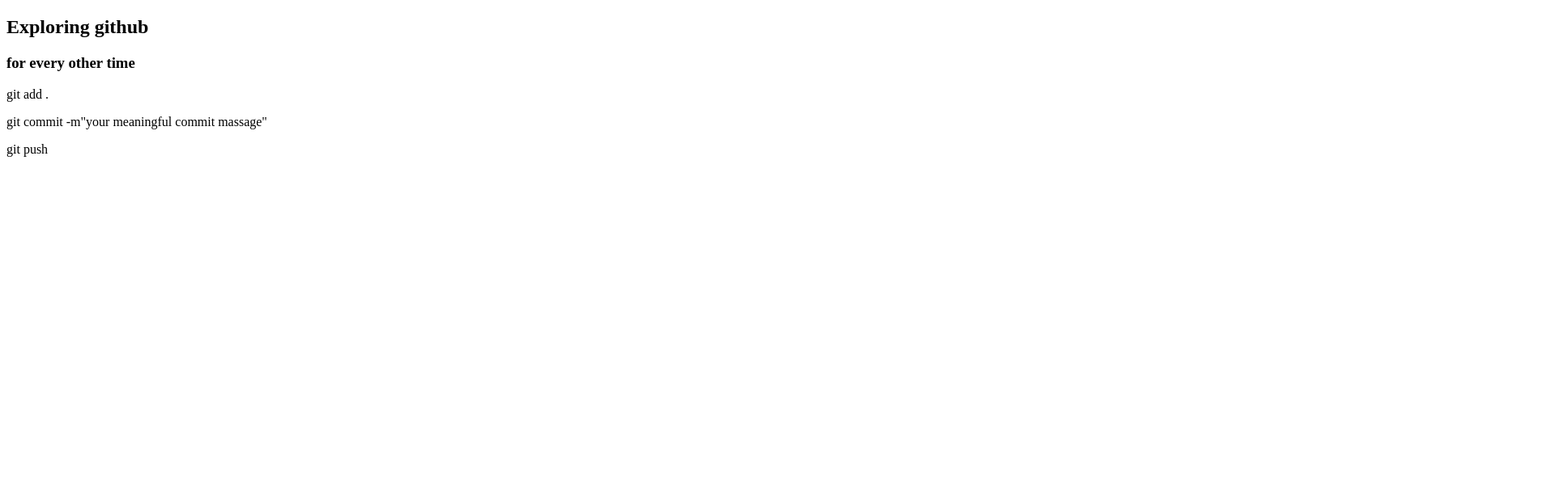
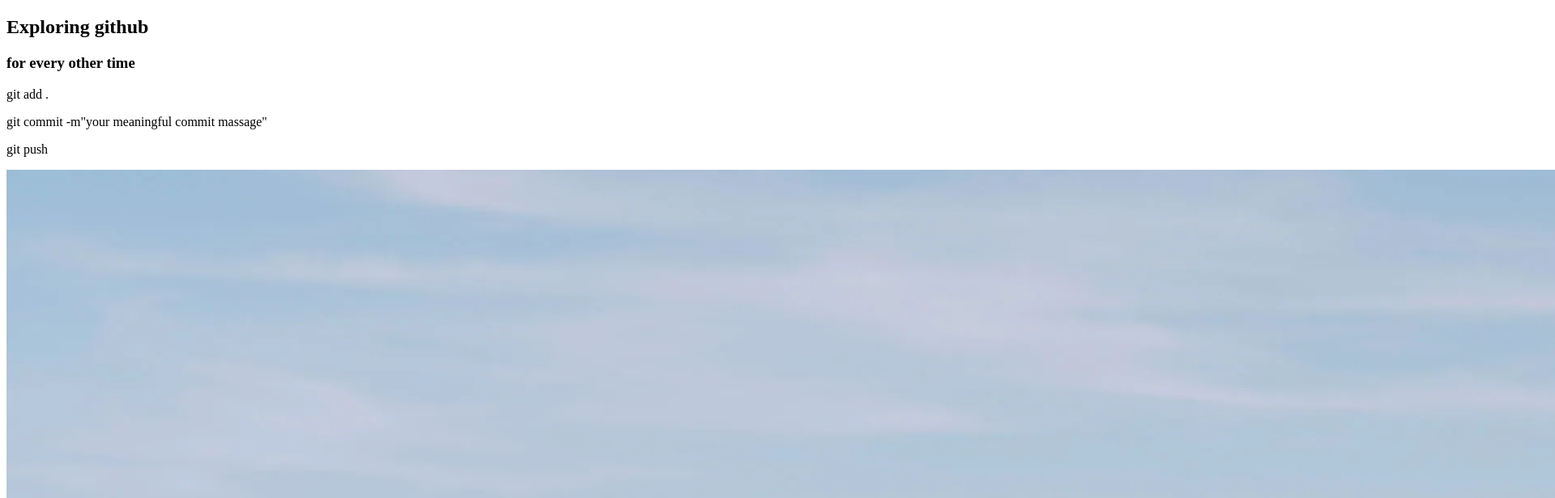
Before and after one commit to rifatara09/my-first-github, a plain HTML site: page index.html in a window 1280 px wide. Shown: the top 616 px of the page at 81% size, 1920 px wide, since content can reach past the window. Drawn offline with Linux system fonts and the light colour scheme.

Commit message:
displaying image of the senari and added the about html file

```diff
--- a/index.html
+++ b/index.html
@@ -12,6 +12,7 @@
         <p>git add .</p>
         <p>git commit -m"your meaningful commit massage"</p>
         <p>git push</p>
+        <img src="image/senari.webp" alt="">
     </div>
 </body>
 </html>
```
Also changed, not shown: about.html (added), image/mountain.webp (added), image/senari.webp (added).
